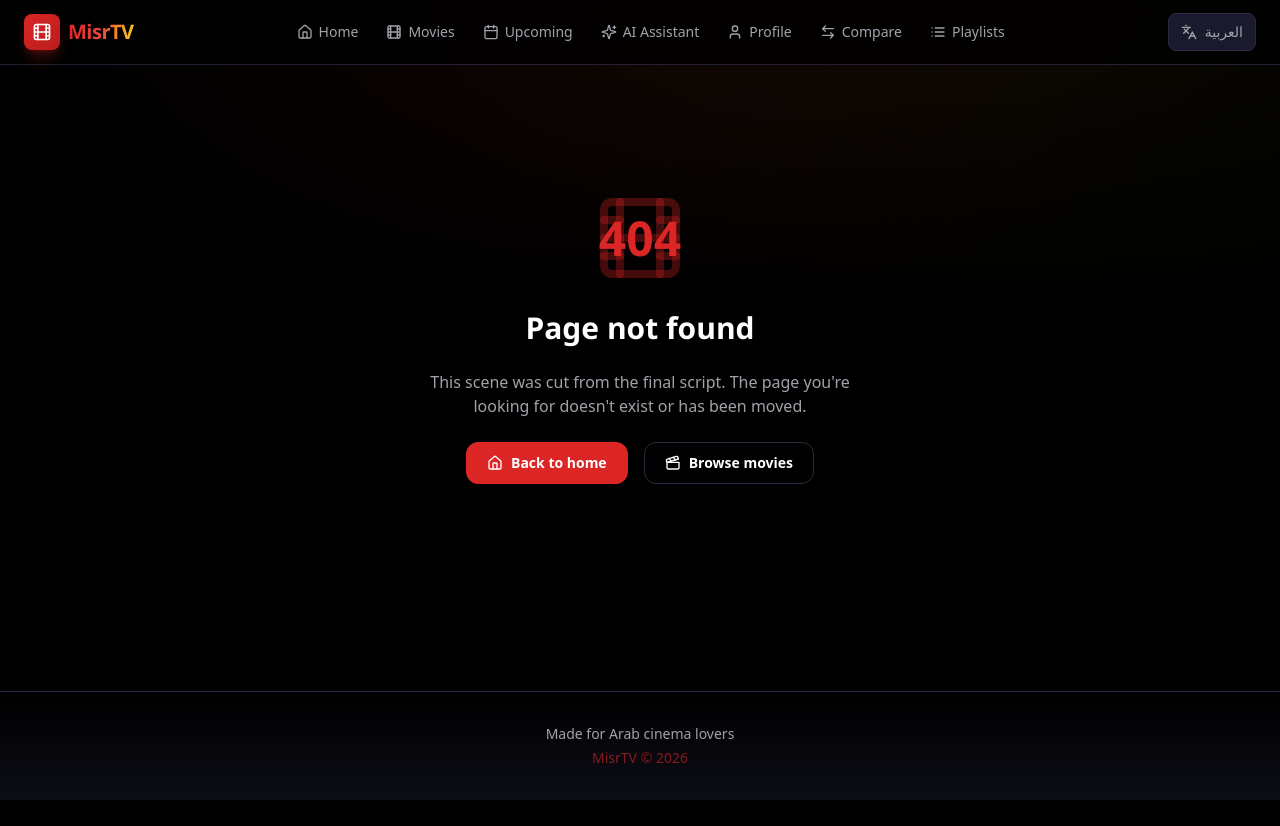
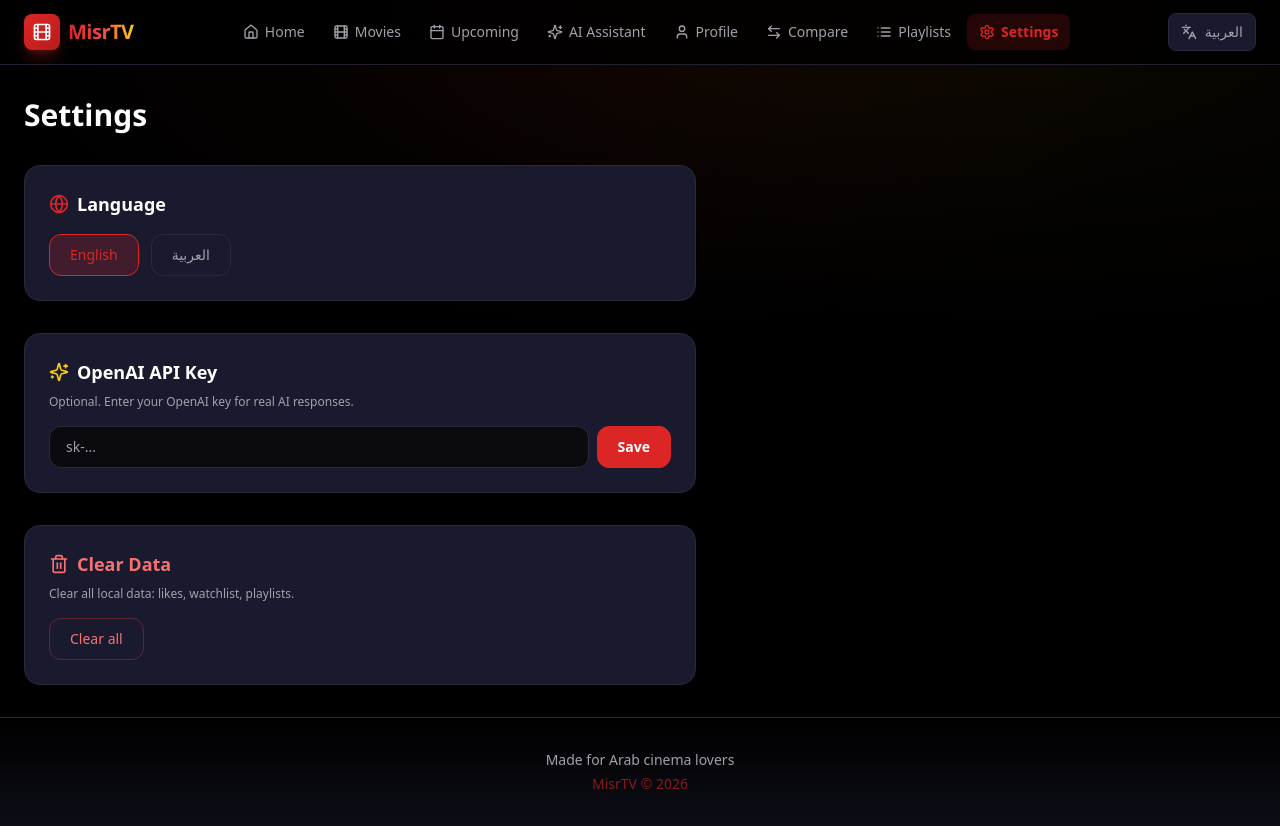
Before and after one commit to MisrFuture/MisrTV, a Next.js app: page /settings in a window 1280 px wide. Before the commit this address had no page. Before the commit the page ends 800 px from the top, so only its background shows below. Built offline with nearby package versions, Linux system fonts and the light colour scheme.

Commit message:
Feature #20: Settings page

```diff
--- /dev/null
+++ b/src/app/settings/page.tsx
@@ -0,0 +1,126 @@
+"use client";
+
+import { useState, useEffect } from "react";
+import { Settings, Globe, Trash2, Sparkles } from "lucide-react";
+import { useLocale } from "@/context/locale-context";
+import { useToast } from "@/context/toast-context";
+
+export default function SettingsPage() {
+  const { locale, setLocale } = useLocale();
+  const { toast } = useToast();
+  const [apiKey, setApiKey] = useState("");
+
+  useEffect(() => {
+    setApiKey(localStorage.getItem("misrtv-openai-key") || "");
+  }, []);
+
+  function saveApiKey() {
+    if (apiKey) {
+      localStorage.setItem("misrtv-openai-key", apiKey);
+    } else {
+      localStorage.removeItem("misrtv-openai-key");
+    }
+    toast(
+      locale === "ar" ? "تم الحفظ" : "Saved",
+      "success"
+    );
+  }
+
+  function clearAllData() {
+    if (confirm(locale === "ar" ? "هل أنت متأكد؟ سيتم مسح جميع البيانات المحلية." : "Are you sure? All local data will be cleared.")) {
+      localStorage.clear();
+      toast(
+        locale === "ar" ? "تم المسح" : "Cleared",
+        "info"
+      );
+    }
+  }
+
+  return (
+    <div className="max-w-2xl">
+      <h1 className="font-display text-3xl font-bold">
+        {locale === "ar" ? "الإعدادات" : "Settings"}
+      </h1>
+
+      <div className="mt-8 space-y-8">
+        <section className="rounded-2xl border border-cinema-border bg-cinema-card p-6">
+          <h2 className="flex items-center gap-2 text-lg font-semibold">
+            <Globe className="h-5 w-5 text-cinema-red" />
+            {locale === "ar" ? "اللغة" : "Language"}
+          </h2>
+          <div className="mt-4 flex gap-3">
+            <button
+              type="button"
+              onClick={() => setLocale("en")}
+              className={`rounded-xl border px-5 py-2.5 text-sm transition-all ${
+                locale === "en"
+                  ? "border-cinema-red bg-cinema-red/20 text-cinema-red"
+                  : "border-cinema-border text-cinema-muted hover:border-cinema-red"
+              }`}
+            >
+              English
+            </button>
+            <button
+              type="button"
+              onClick={() => setLocale("ar")}
+              className={`rounded-xl border px-5 py-2.5 text-sm transition-all ${
+                locale === "ar"
+                  ? "border-cinema-red bg-cinema-red/20 text-cinema-red"
+                  : "border-cinema-border text-cinema-muted hover:border-cinema-red"
+              }`}
+            >
+              العربية
+            </button>
+          </div>
+        </section>
+
+        <section className="rounded-2xl border border-cinema-border bg-cinema-card p-6">
+          <h2 className="flex items-center gap-2 text-lg font-semibold">
+            <Sparkles className="h-5 w-5 text-cinema-yellow" />
+            {locale === "ar" ? "مفتاح OpenAI" : "OpenAI API Key"}
+          </h2>
+          <p className="mt-2 text-xs text-cinema-muted">
+            {locale === "ar"
+              ? "اختياري. أدخل مفتاح OpenAI للحصول على ردود ذكية حقيقية."
+              : "Optional. Enter your OpenAI key for real AI responses."}
+          </p>
+          <div className="mt-4 flex gap-2">
+            <input
+              type="password"
+              value={apiKey}
+              onChange={(e) => setApiKey(e.target.value)}
+              placeholder="sk-..."
+              className="flex-1 rounded-xl border border-cinema-border bg-cinema-dark px-4 py-2.5 text-sm text-cinema-white placeholder:text-cinema-muted transition-all focus:border-cinema-red focus:outline-none"
+            />
+            <button
+              type="button"
+              onClick={saveApiKey}
+              className="rounded-xl border border-cinema-red bg-cinema-red px-5 py-2.5 text-sm font-semibold text-white transition-all hover:bg-cinema-red/90 active:scale-95"
+            >
+              {locale === "ar" ? "حفظ" : "Save"}
+            </button>
+          </div>
+        </section>
+
+        <section className="rounded-2xl border border-cinema-border bg-cinema-card p-6">
+          <h2 className="flex items-center gap-2 text-lg font-semibold text-red-400">
+            <Trash2 className="h-5 w-5" />
+            {locale === "ar" ? "مسح البيانات" : "Clear Data"}
+          </h2>
+          <p className="mt-2 text-xs text-cinema-muted">
+            {locale === "ar"
+              ? "مسح جميع البيانات المحلية: المفضلة، قوائم المشاهدة، القوائم."
+              : "Clear all local data: likes, watchlist, playlists."}
+          </p>
+          <button
+            type="button"
+            onClick={clearAllData}
+            className="mt-4 rounded-xl border border-red-500/30 px-5 py-2.5 text-sm text-red-400 transition-all hover:bg-red-500/10 active:scale-95"
+          >
+            {locale === "ar" ? "مسح الكل" : "Clear all"}
+          </button>
+        </section>
+      </div>
+    </div>
+  );
+}
--- a/src/components/layout/header.tsx
+++ b/src/components/layout/header.tsx
@@ -2,7 +2,7 @@
 
 import Link from "next/link";
 import { usePathname } from "next/navigation";
-import { Film, Sparkles, User, Calendar, Home, Languages, ArrowLeftRight, List } from "lucide-react";
+import { Film, Sparkles, User, Calendar, Home, Languages, ArrowLeftRight, List, Settings } from "lucide-react";
 import { useLocale } from "@/context/locale-context";
 import { cn } from "@/lib/utils";
 
@@ -18,6 +18,7 @@ export function Header() {
     { href: "/profile", label: dict.nav.profile, icon: User },
     { href: "/compare", label: dict.nav.compare, icon: ArrowLeftRight },
     { href: "/playlists", label: dict.nav.playlists || "Playlists", icon: List },
+    { href: "/settings", label: dict.nav.settings || "Settings", icon: Settings },
   ];
 
   return (
--- a/src/lib/i18n.ts
+++ b/src/lib/i18n.ts
@@ -20,6 +20,7 @@ export const translations = {
       profile: "Profile",
       compare: "Compare",
       playlists: "Playlists",
+      settings: "Settings",
     },
     hero: {
       title: "Discover films that matter",
@@ -134,6 +135,7 @@ export const translations = {
       profile: "الملف الشخصي",
       compare: "مقارنة",
       playlists: "القوائم",
+      settings: "الإعدادات",
     },
     hero: {
       title: "اكتشف أفلاماً تستحق وقتك",
```
